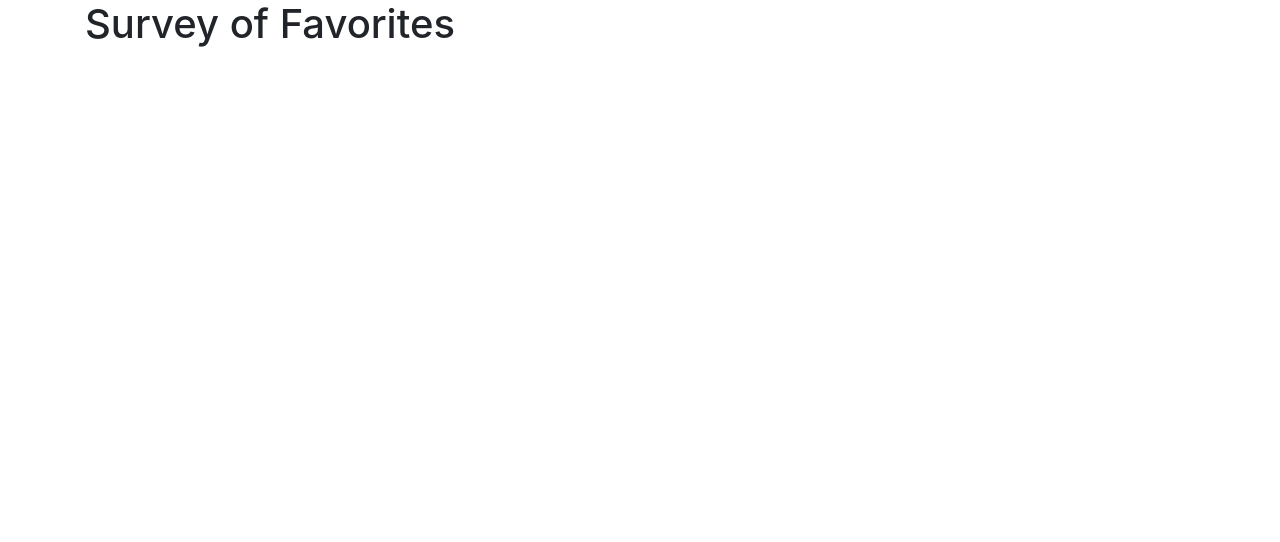
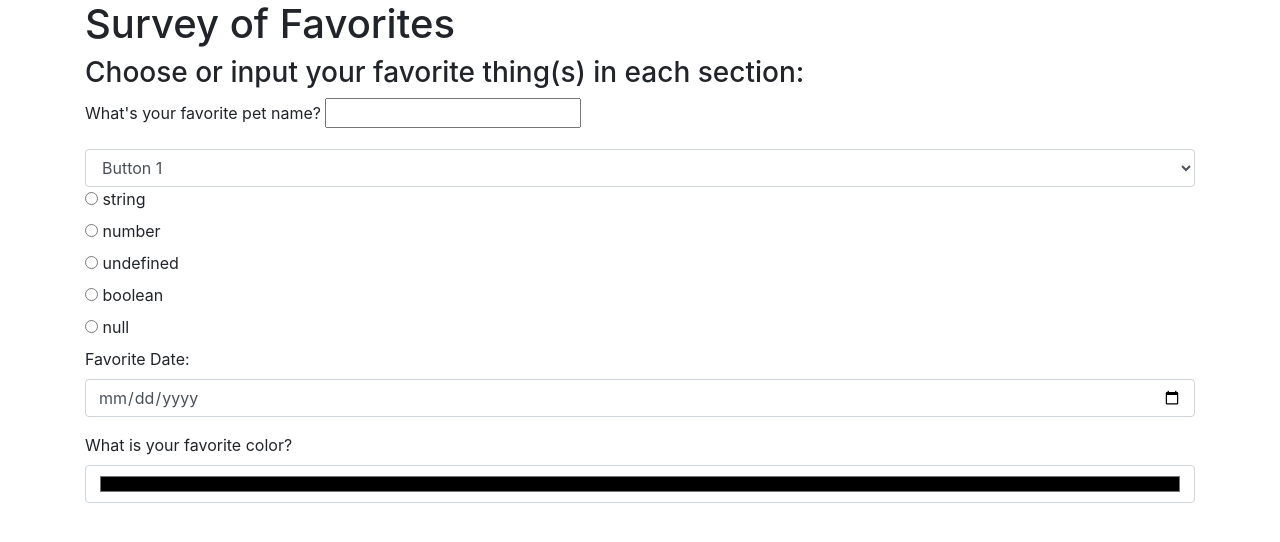
Before and after one commit to christinelfrank16/survey, a plain HTML site: page index.html in a window 1280 px wide. Drawn offline with Linux system fonts and the light colour scheme.

Commit message:
Create form for user to select favorite items

```diff
--- a/index.html
+++ b/index.html
@@ -10,7 +10,58 @@
   <body>
     <div class="container">
       <h1>Survey of Favorites</h1>
-
+      <h3>Choose or input your favorite thing(s) in each section:</h3>
+      <form id="favorites">
+        <div class="form-group">
+          <label for="pet-name">What's your favorite pet name?</label>
+          <input id="pet-name" type="text">
+        </div>
+        <select id="button" class="form-control">
+          <label>Which is your favorite button style?</label>
+          <option>Button 1</option>
+          <option>Button 2</option>
+          <option>Button 3</option>
+          <option>Button 4</option>
+        </select>
+        <div class="radio">
+          <label>
+            <input type="radio" name="data-type" value="string">
+            string
+          </label>
+        </div>
+        <div class="radio">
+          <label>
+            <input type="radio" name="data-type" value="number">
+            number
+          </label>
+        </div>
+        <div class="radio">
+          <label>
+            <input type="radio" name="data-type" value="undefined">
+            undefined
+          </label>
+        </div>
+        <div class="radio">
+          <label>
+            <input type="radio" name="data-type" value="boolean">
+            boolean
+          </label>
+        </div>
+        <div class="radio">
+          <label>
+            <input type="radio" name="data-type" value="null">
+            null
+          </label>
+        </div>
+        <div class="form-group">
+          <label for="date">Favorite Date:</label>
+          <input id="date" class="form-control" type="date">
+        </div>
+        <div class="form-group">
+        <label for="color">What is your favorite color?</label>
+        <input id="color" class="form-control" type="color">
+      </div>
+      </form>
     </div>
   </body>
 </html>
```
